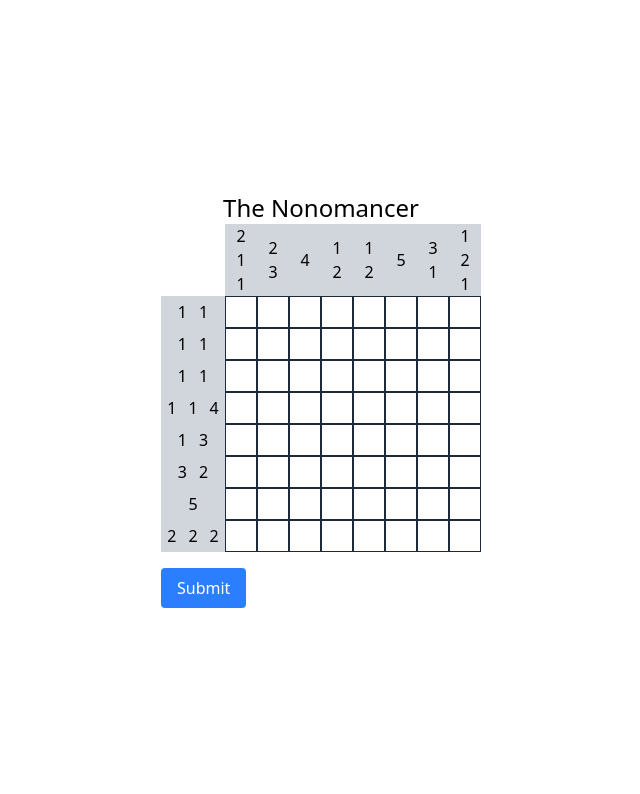
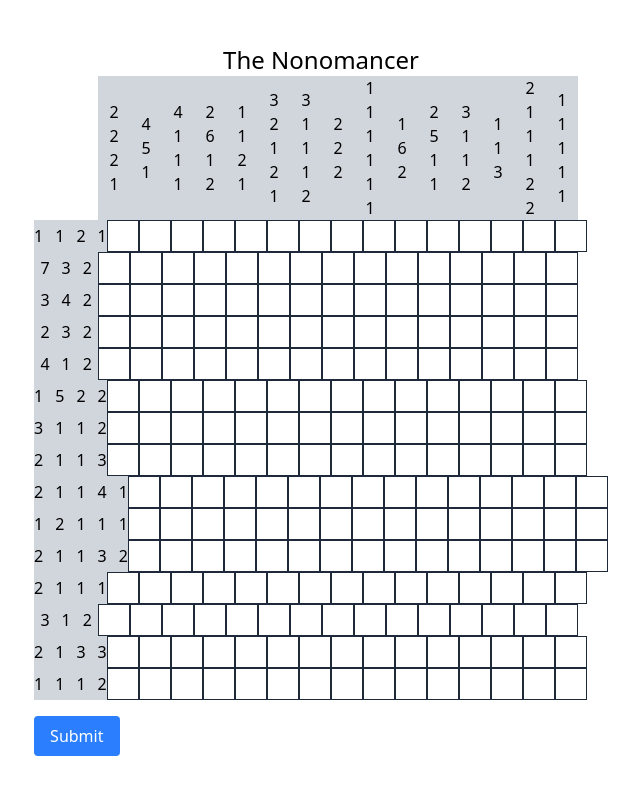
Before and after one commit to Carth501/super-nonogram, a React (Vite) app in the folder super-nonogram/: page / in a window 1280 px wide. Shown: the top 794 px of the page, without its empty margins (319-959 px from the left). Built offline with nearby package versions, Linux system fonts and the light colour scheme.

Commit message:
update store to dynamically handle grid size for puzzle creation and state management

```diff
--- a/super-nonogram/src/store.ts
+++ b/super-nonogram/src/store.ts
@@ -11,6 +11,7 @@ interface SquareStore {
   x: number | null;
   y: number | null;
   solved: boolean;
+  gridSize: number;
   setLeftButtonDown: (down: boolean) => void;
   setRightButtonDown: (down: boolean) => void;
   enterSquare: (x: number, y: number) => void;
@@ -23,7 +24,8 @@ interface SquareStore {
   newPuzzle: () => void;
 }
 
-const createEmptySquares = (size: number): SquareState[][] => {
+const createEmptySquares = (): SquareState[][] => {
+  const size = useSquareStore.getState().gridSize;
   return Array.from({ length: size }, () =>
     Array(size).fill(SquareState.Empty)
   );
@@ -92,8 +94,9 @@ const createTargetBoardState = (size: number): SquareState[][] => {
 };
 
 export const useSquareStore = create<SquareStore>((set) => ({
-  squares: createEmptySquares(8),
-  targetBoardState: createEmptySquares(8),
+  gridSize: 15,
+  squares: [],
+  targetBoardState: [],
   rowHeaders: [],
   columnHeaders: [],
   leftButtonDown: false,
@@ -148,7 +151,9 @@ export const useSquareStore = create<SquareStore>((set) => ({
       return { squares: newSquares };
     }),
   createTargetBoardState: () => {
-    const targetBoardState = createTargetBoardState(8);
+    const targetBoardState = createTargetBoardState(
+      useSquareStore.getState().gridSize
+    );
     const rowHeaders = calculateRowHeaders(targetBoardState);
     const columnHeaders = calculateColumnHeaders(targetBoardState);
     set({ targetBoardState, rowHeaders, columnHeaders });
@@ -174,11 +179,12 @@ export const useSquareStore = create<SquareStore>((set) => ({
     return true;
   },
   newPuzzle: () => {
-    const targetBoardState = createTargetBoardState(8);
+    const gridSize = useSquareStore.getState().gridSize;
+    const targetBoardState = createTargetBoardState(gridSize);
     const rowHeaders = calculateRowHeaders(targetBoardState);
     const columnHeaders = calculateColumnHeaders(targetBoardState);
     set({
-      squares: createEmptySquares(8),
+      squares: createEmptySquares(),
       targetBoardState,
       rowHeaders,
       columnHeaders,
@@ -187,4 +193,4 @@ export const useSquareStore = create<SquareStore>((set) => ({
   },
 }));
 
-useSquareStore.getState().createTargetBoardState();
+useSquareStore.getState().newPuzzle();
```
